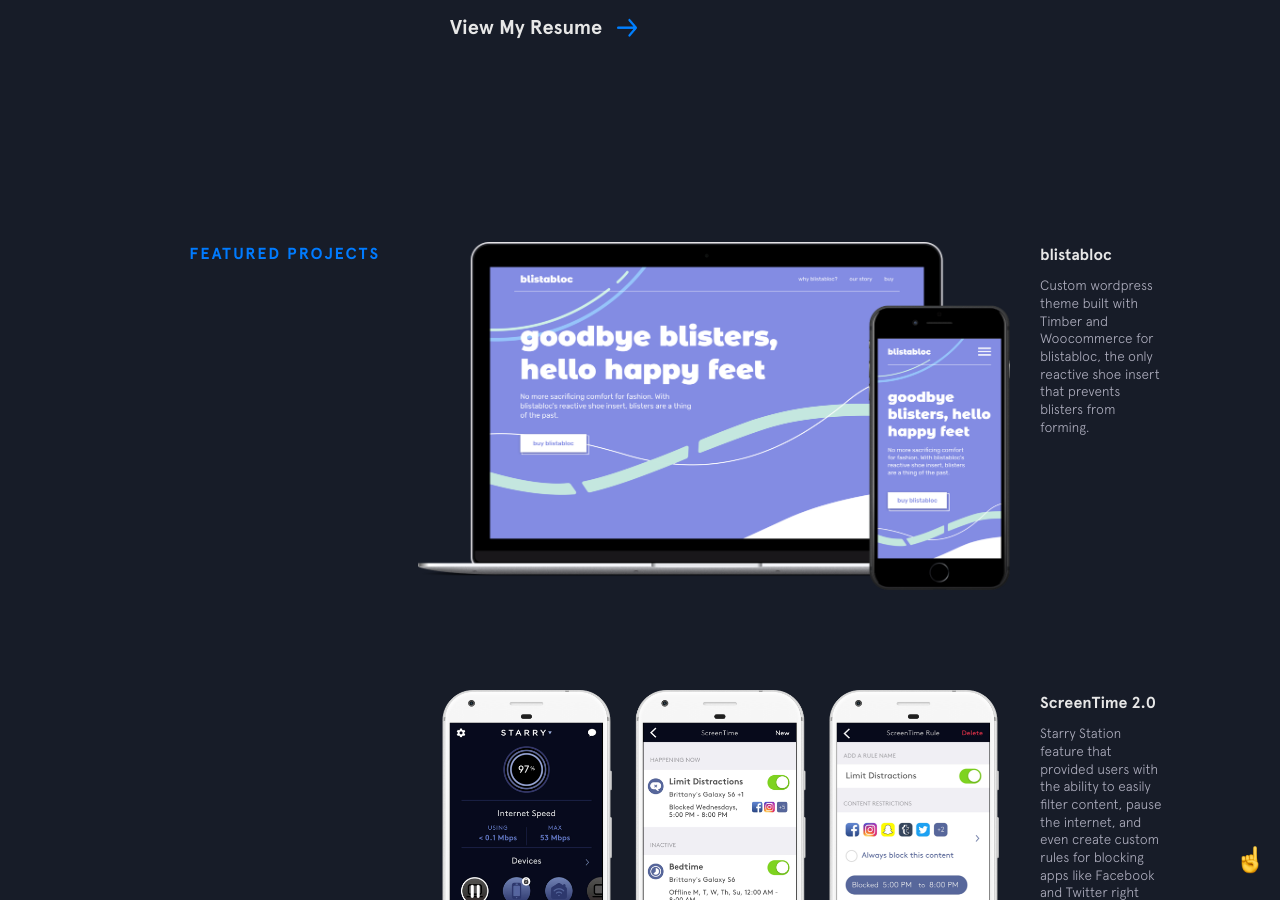
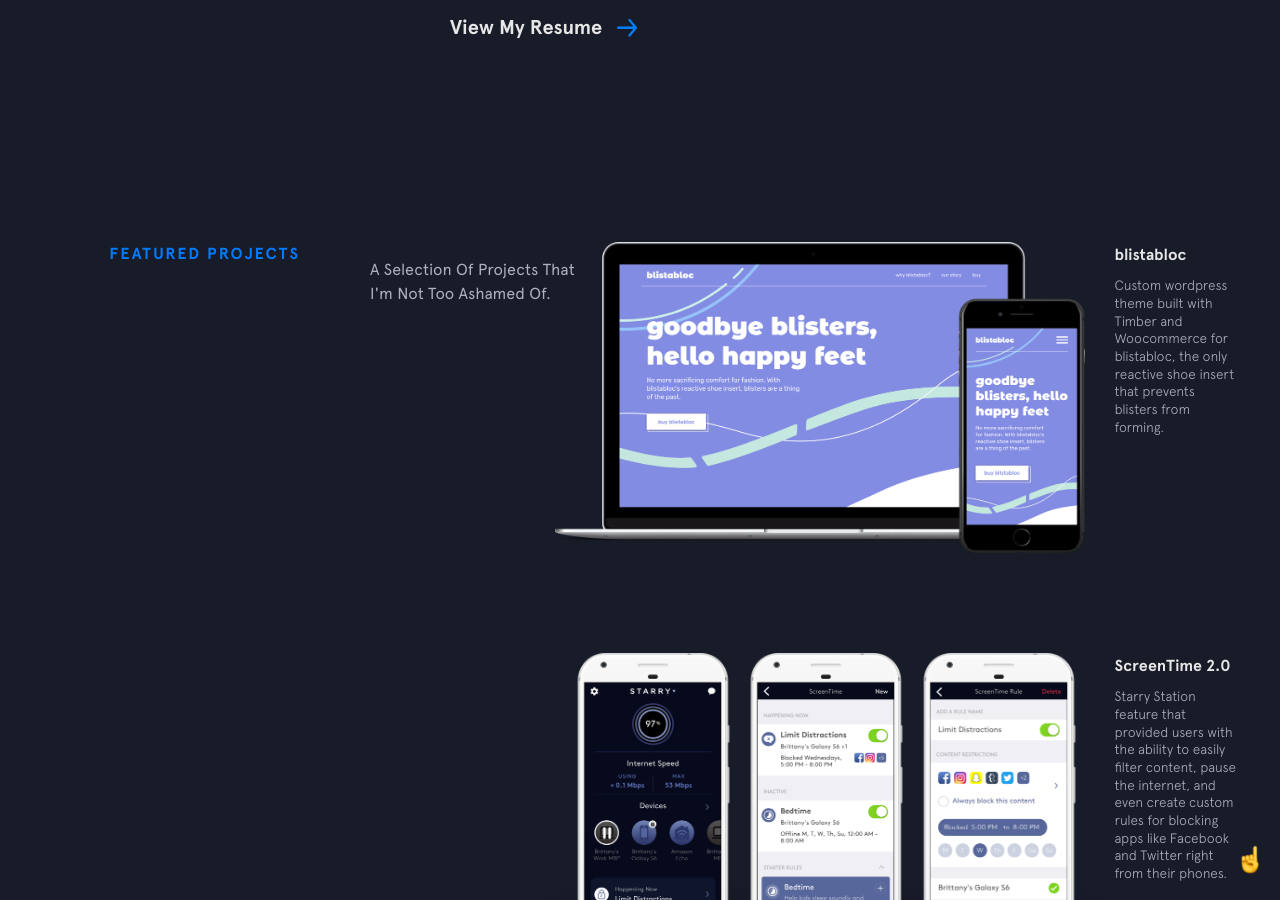
Before and after one commit to harper-he/harper-he.github.io, a Jekyll site: the page built from index.html, in a window 1280 px wide and 900 px high, scrolled down 2615 px. Built offline with Jekyll 4.4.1, drawn with Linux system fonts in a browser that asks for light colours; nearby versions of some CDN libraries.

Commit message:
Update featured-projects.html

```diff
--- a/_includes/featured-projects.html
+++ b/_includes/featured-projects.html
@@ -1,5 +1,6 @@
 <section class="section featured-projects">
   <div class="section__title">Featured Projects</div>
+          <p>A Selection Of Projects That I'm Not Too Ashamed Of.</p>
   <div class="section__content">
     <div class="project blistabloc">
       <figure class="project__pic">
```
